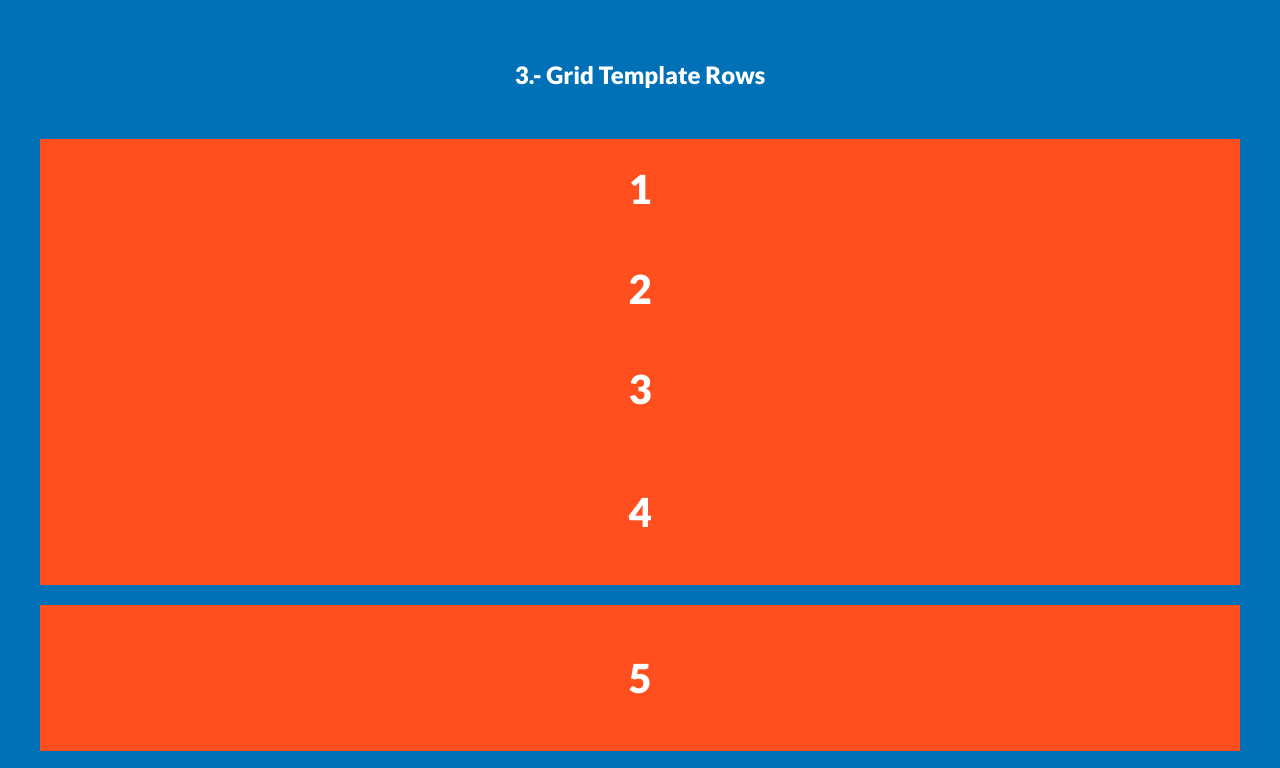
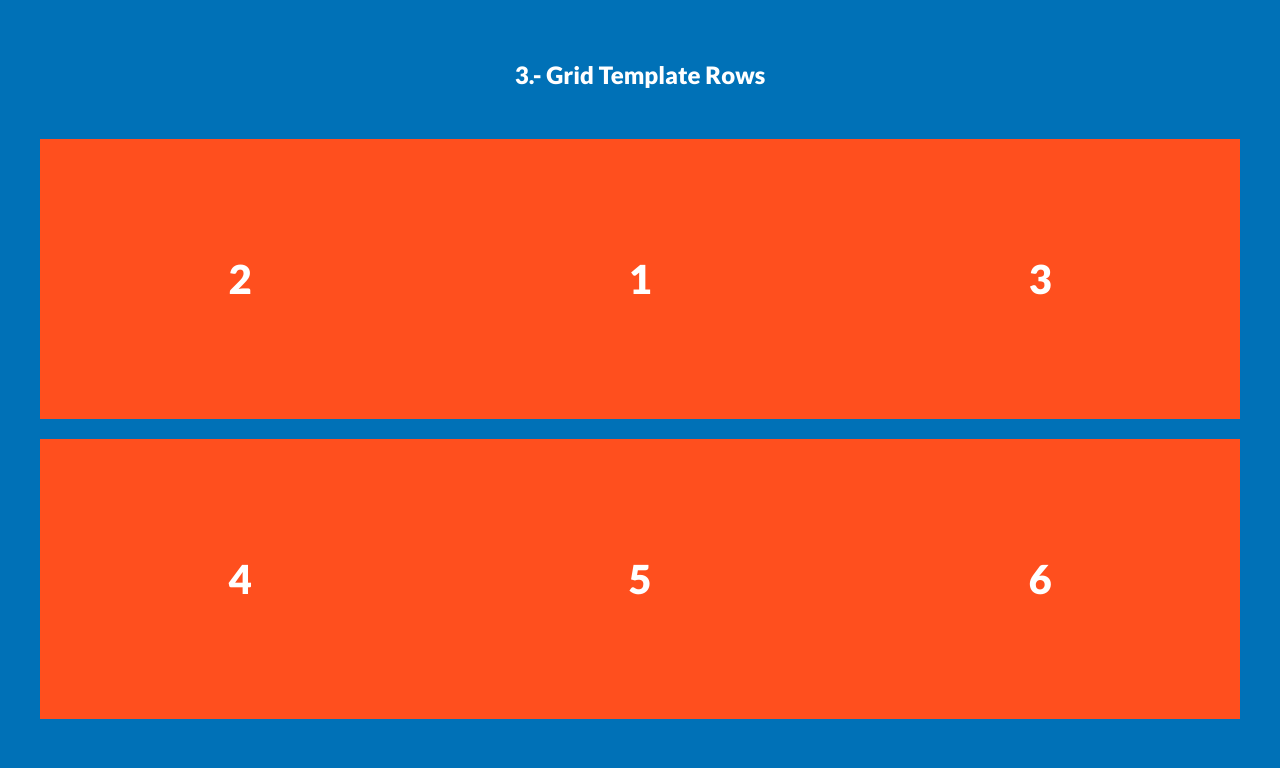
Before and after one commit to lpablos/cssgrid-basicos, a plain HTML site: page index.html in a window 1280 px wide. Shown: the part 1480-2248 px from the top of the page. Drawn offline with Linux system fonts and the light colour scheme.

Commit message:
Manjode del row y column , como tambien mover un elemento

```diff
--- a/css/style.css
+++ b/css/style.css
@@ -68,7 +68,7 @@ h1, h2 {
 .grid-2{
     display: grid;
     /* Difinicion de columnas */
-    grid-template-columns: 300px 300px 300px;
+    grid-template-columns: repeat(3, 300px);
 }
 .grid-2 .box:nth-child(2){
     /* Desde que columna inicio y en cual finalizo */
@@ -84,5 +84,16 @@ h1, h2 {
 
 .grid-3 {
     display: grid;
-    grid-template-rows: 100px 100px 100px;
+    grid-template-rows: repeat(2, 300px);
+    grid-template-columns: repeat(3, 400px);
 }
+
+.grid-3 .box:nth-child(2){
+    /* Vaz a ponerlo desde el 1 al 2 */
+    /* grid-row-start: 1;
+    grid-row-end: 2; */
+
+    /* Forma abreviada de configurar la accion 1 al 2*/
+    grid-row: 1 / 2;
+
+}
```
